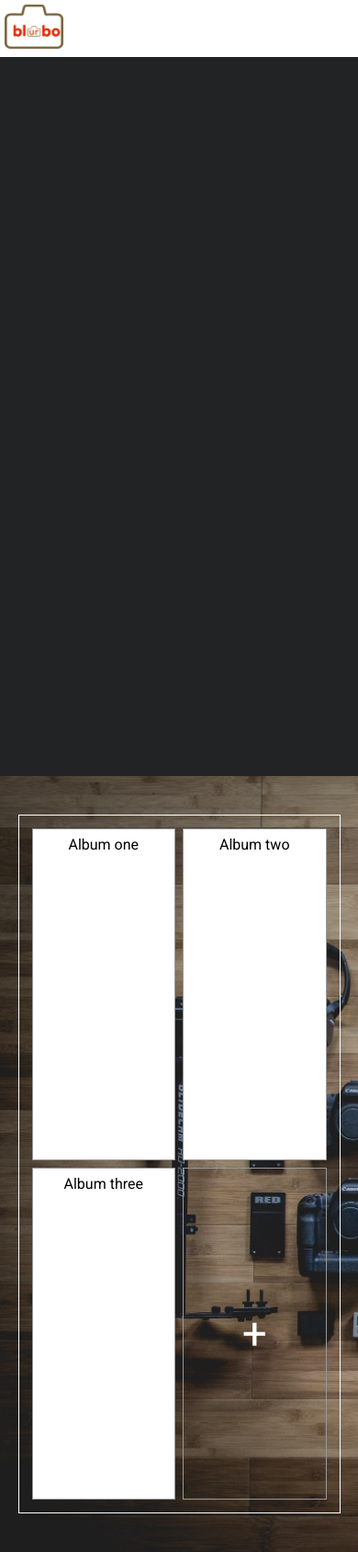
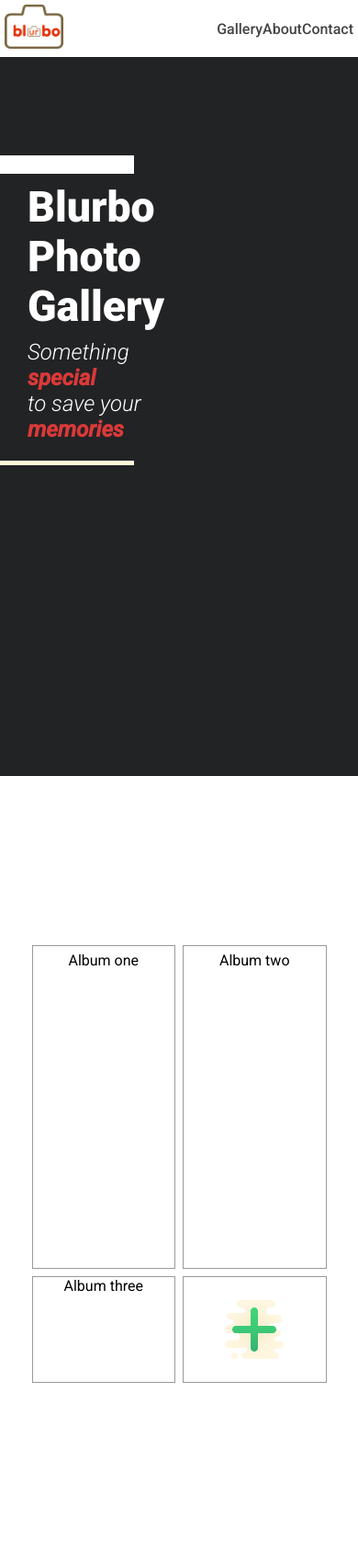
Before and after one commit to maloPRO/Blurb, a Flask app: page / in a window 390 px wide. Shown: the whole page at 92% size. Run offline with Flask 2, Linux system fonts and the light colour scheme.

Commit message:
homepage customize

```diff
--- a/static/css/main.css
+++ b/static/css/main.css
@@ -17,9 +17,10 @@
 #nav {
   display: grid;
   position: fixed;
-  grid-template: 1fr / 1fr 5fr 1.2fr 0fr;
+  grid-template: 1fr / 1fr 6fr 1fr;
   background-color: #fff;
   color: #444;
+  border-bottom: 1px solid #222;
 }
 #nav-left {
   display: grid;
@@ -34,7 +35,7 @@
 }
 #nav-right {
   display: grid;
-  grid-template: 1fr / repeat(4, 1fr);
+  grid-template: 1fr / repeat(3, 1fr);
   justify-content: center;
   align-items: center;
   padding: 5px;
@@ -43,10 +44,6 @@
   display: grid;
   justify-content: center;
   font-weight: 500;
-}
-#site-name {
-  font-size: 2rem;
-  font-style: italic;
 }
 .menu {
   display: none;
@@ -67,12 +64,6 @@
 #article {
   display: grid;
 }
-#default-page {
-  width: 100%;
-  height: 100vh;
-  background: url('/static/images/bg3.jpg');
-  background-size: cover;
-}
 #slide-show-container {
   width: 100%;
   height: 100vh;
@@ -80,8 +71,7 @@
   grid-template: 1fr / 1fr;
   justify-items: center;
   align-items: center;
-  background: url('/static/images/bg1.jpg');
-  background-size: cover;
+
 
 }
 #album-slider {
@@ -99,7 +89,14 @@
   align-items: center;
   justify-content: center;
   font-size: 8rem;
-  color: #fff;
+  color: #444;
+  background: url('/static/images/addIcon.png');
+  background-repeat: no-repeat;
+  background-position: 50%;
+}
+.addAlbum:hover {
+  cursor: pointer;
+  transform: scale(.98);
 }
 .album-grid {
   display: grid;
@@ -113,52 +110,46 @@
   align-items: center;
   justify-items: center;
 }
+/* Default page */
+#default-page {
+  width: 100%;
+  height: 100vh;
+  background: url('/static/images/bg3.jpg');
+  background-size: cover;
+  display: grid;
+  grid-template: repeat(5, 1fr) / repeat(8, 1fr);
+}
+#site-details {
+  grid-area: 2/1/4/4;
+  display: grid;
+  grid-template: 2fr 1fr / 1fr;
+  padding-left: 30px;
+  border-top: 20px solid #fff;
+  border-bottom: 5px solid #fffada;
+  color: #fff;
+}
+#site-name {
+  font-size: 2.9rem;
+  font-weight: 900;
+  display: grid;
+  justify-content: left;
+  align-content: center;
+}
+#site-slogan {
+  display: grid;
+  justify-content: left;
+  align-content: flex-end;
+  padding-bottom: 20px;
+  font-size: 1.5rem;
+  font-style: italic;
+  font-weight: 300;
+}
+#site-slogan b {
+  color: rgb(219, 57, 57);
+}
+
 
 
 @media only screen and (max-width: 700px) {
-  #nav {
-    grid-template: 1fr / 1fr 5fr 0fr 1fr;
-  }
-  .nav-r-items {
-    display: none;
-  }
-  #site-name {
-    font-size: 1.2rem;
-  }
-  .menu {
-    display: grid;
-    align-items: center;
-    justify-content: center;
-
-  }
-  #menu-items {
-    padding-top: 5px;
-    background-color: #111;
-    width: 100%;
-    grid-area: 2/1/3/5;
-  }
-  #menu-items a {
-    color: white;
-    padding: 5px;
-    text-decoration: none;
-    font-size: 1rem;
-    display: block;
 
 }
-#menu-items a:hover {
-  color: #111;
-  background-color: #999;
-}
-.menu img {
-  width: 1.3rem;
-}
-  #album-slider {
-    height: 90%;
-    display: grid;
-    grid-template: repeat(auto-fit, minmax(2rem, 1fr)) / repeat(2, 1fr);
-
-  }
-  .addAlbum {
-    font-size: 3rem;
-  }
-}
--- a/static/js/index.js
+++ b/static/js/index.js
@@ -1,5 +1,7 @@
 const albumModule = (function () {
+
   const albumList = [];
+
   class Album {
     constructor(title) {
       this.title = title;
@@ -15,7 +17,6 @@ const albumModule = (function () {
     let albumSlider = document.getElementById('album-slider');
 
     const addAlbum = document.createElement('div');
-    addAlbum.textContent = '+';
     addAlbum.setAttribute('class', 'addAlbum');
     albumSlider.appendChild(addAlbum);
 
@@ -48,5 +49,4 @@ albumModule.addAlbum('Album one');
 albumModule.addAlbum('Album two');
 albumModule.addAlbum('Album three');
 
-albumModule.displayAlbum()
-console.log(albumModule.albumList)
+albumModule.displayAlbum();
--- a/templates/index.html
+++ b/templates/index.html
@@ -21,17 +21,15 @@
         <div class="nav-r-items">About</div>
         <div class="nav-r-items">Contact</div>
       </div>
-      <div class="menu">
-        <img src="/src/images/menuIcon.png" alt="">
-      </div>
-      <div id="menu-items">
-        <a href="#">Gallery</a>
-        <a href="#">About</a>
-        <a href="#">Contact</a>
-      </div>
     </div>
     <div id="article">
-      <div id="default-page"></div>
+      <div id="default-page">
+        <div id="site-details">
+          <div id="site-name">Blurbo Photo Gallery</div>
+          <div id="site-slogan">Something <b>special</b> to save your <b>memories</b></div>
+
+        </div>
+      </div>
       <div id="slide-show-container">
         <div id="album-slider"></div>
       </div>
```
Also changed, not shown: static/images/addIcon.png (added), static/images/img5.jpg (added).
